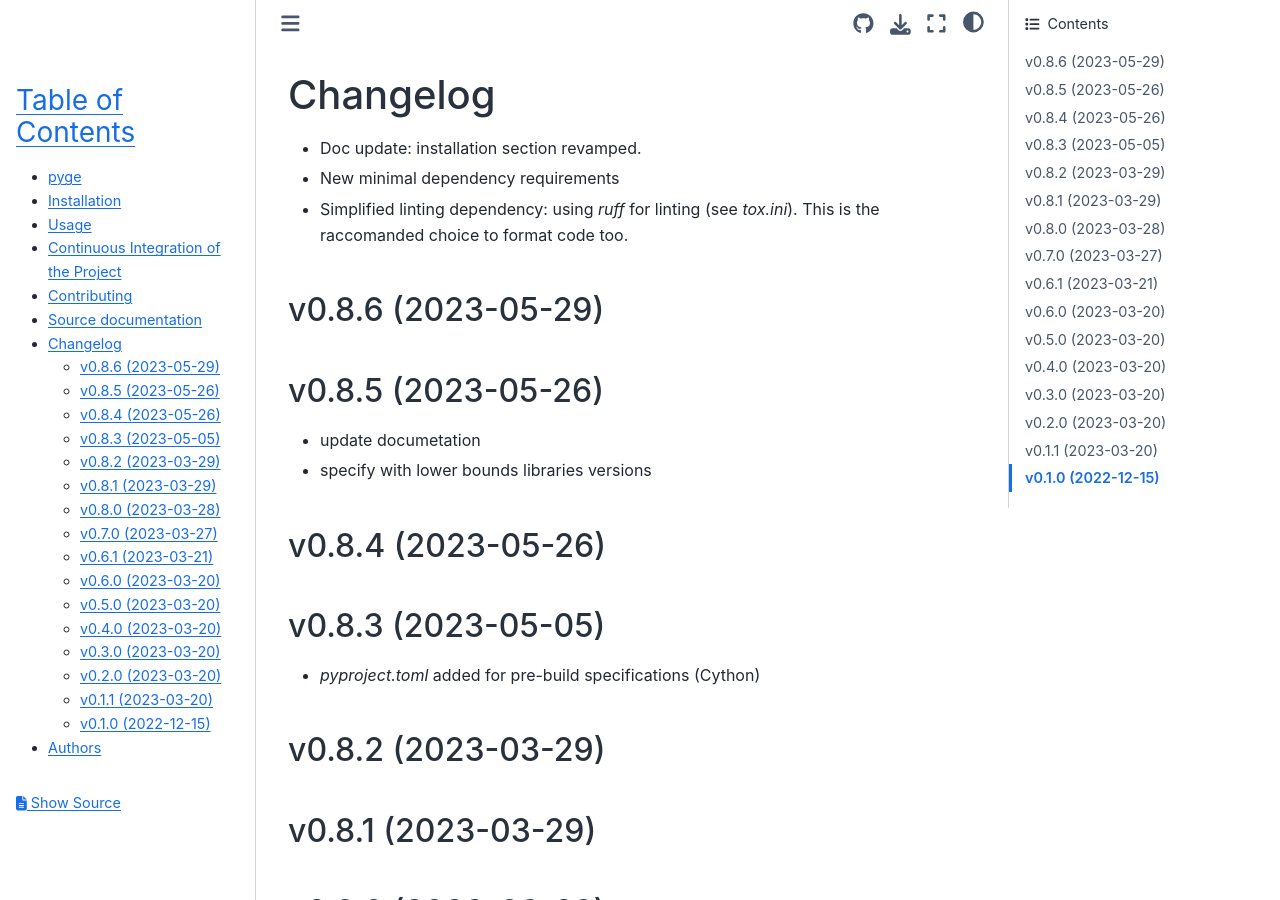
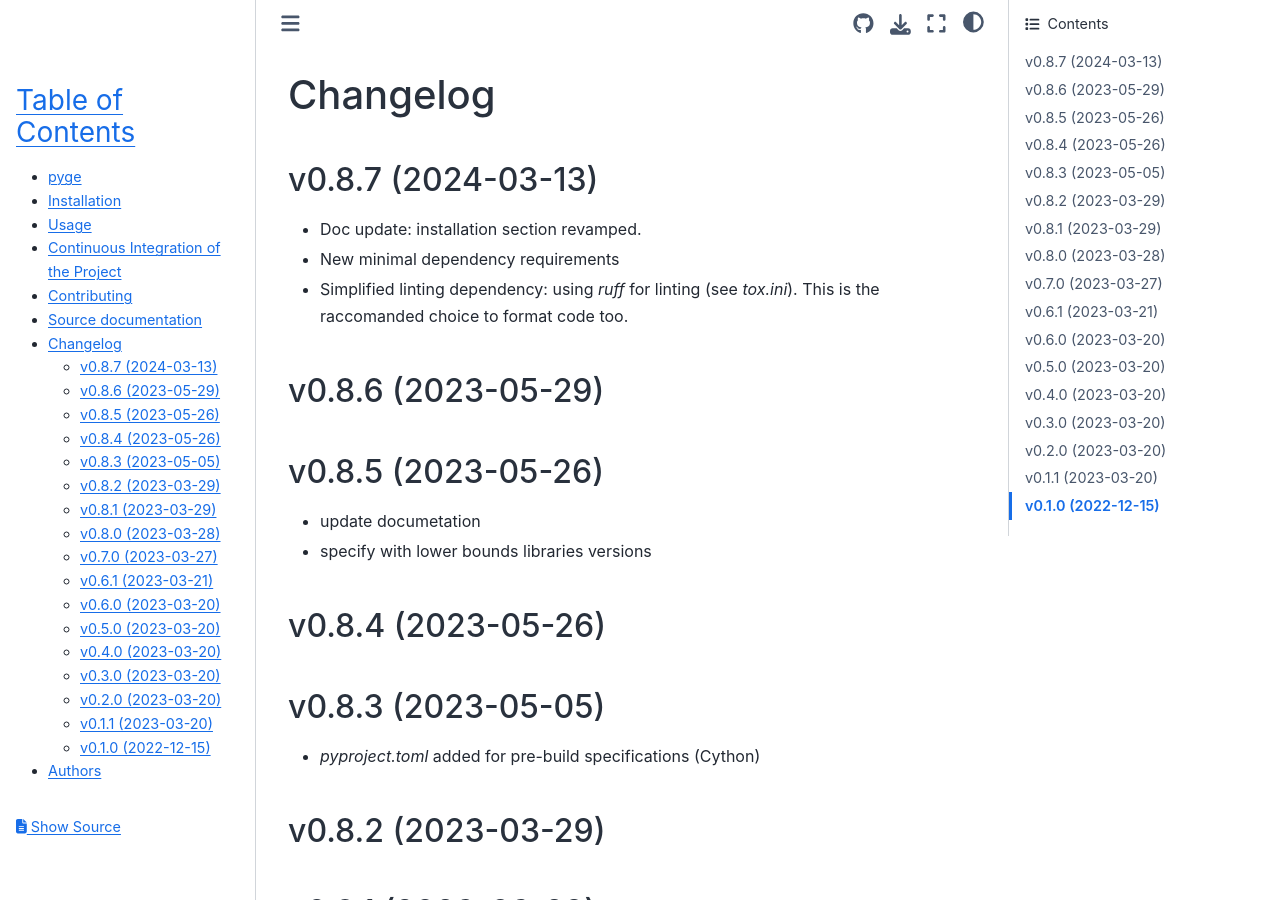
Before and after one commit to gentangle/pyge, a Sphinx documentation site: the page built from docs/changelog.rst, in a window 1280 px wide and 900 px high. Built offline with Sphinx 7.4.7 and the Sphinx Book theme 1.1.4, drawn with Linux system fonts in a browser that asks for light colours.

Commit message:
[SKIP] version bump 0.8.6 -> 0.8.7
Merge pull request #7 from gentangle/allatom_files

[FEATURE] Introduce selection to `trajectory` analysis

```diff
--- a/CHANGELOG.rst
+++ b/CHANGELOG.rst
@@ -1,6 +1,9 @@
 
 Changelog
 =========
+
+v0.8.7 (2024-03-13)
+------------------------------------------------------------
 
 * Doc update: installation section revamped.
 * New minimal dependency requirements
--- a/README.rst
+++ b/README.rst
@@ -27,4 +27,4 @@
 Version
 -------
 
-v0.8.6
+v0.8.7
--- a/docs/conf.py
+++ b/docs/conf.py
@@ -48,7 +48,7 @@
 year = "2023"
 author = "Leonardo Salicari"
 copyright = "{0}, {1}".format(year, author)
-version = release = "0.8.6"
+version = release = "0.8.7"
 
 pygments_style = "trac"
 templates_path = ["."]
--- a/pyge/__init__.py
+++ b/pyge/__init__.py
@@ -1 +1 @@
-__version__ = "0.8.6"
+__version__ = "0.8.7"
--- a/setup.py
+++ b/setup.py
@@ -27,7 +27,7 @@
 
 setup(
     name="pyge",
-    version="0.8.6",
+    version="0.8.7",
     description="Python library to compute the Gaussian Entanglement",
     long_description=long_description,
     long_description_content_type="text/x-rst",
```
Also changed, not shown: .bumpversion.cfg.
